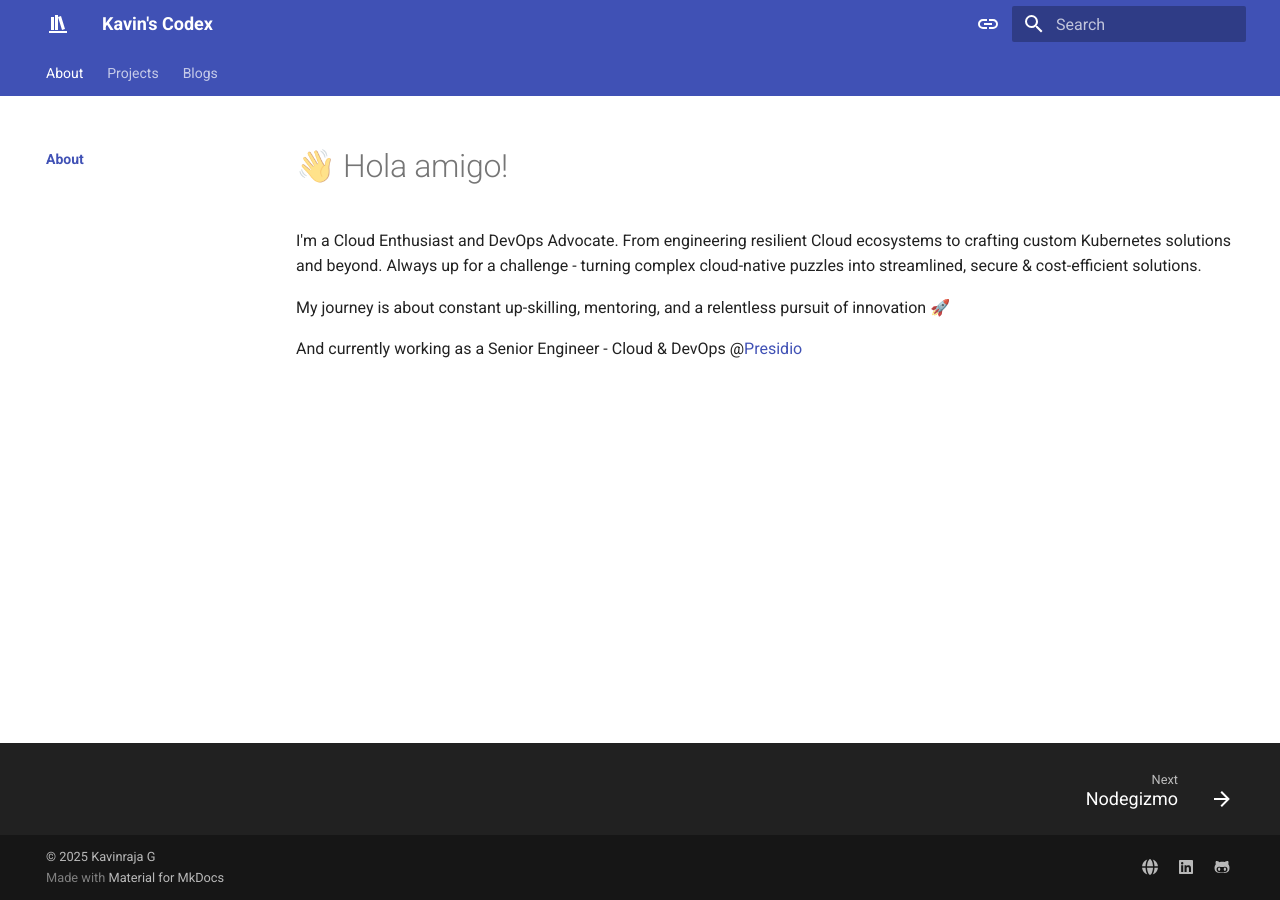
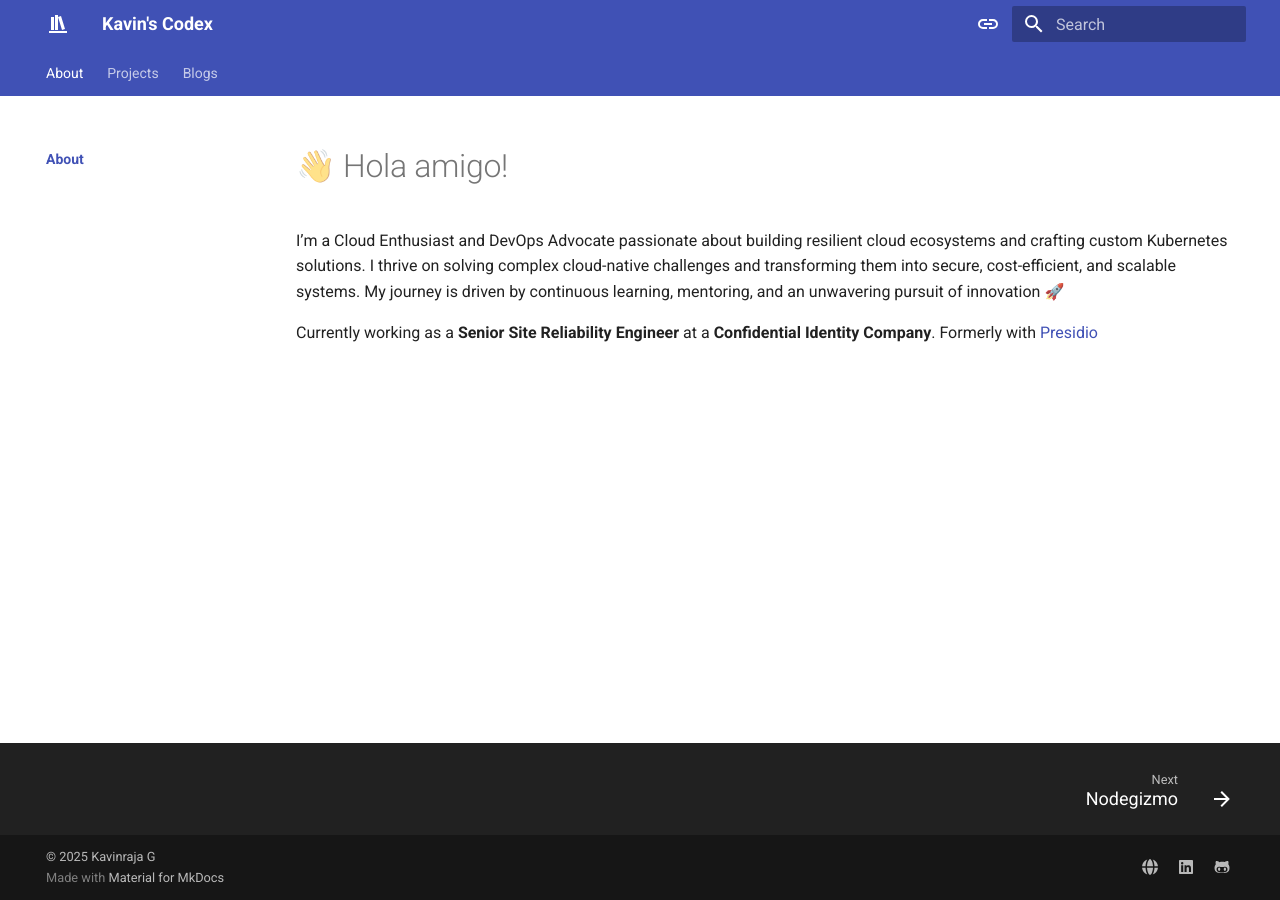
Before and after one commit to Kavinraja-G/codex, an MkDocs documentation site: the page built from docs/index.md, in a window 1280 px wide. Built offline with MkDocs 1.6.1 and Material for MkDocs 9.7.7, drawn with Linux system fonts in a browser that asks for light colours.

Commit message:
Update intro

```diff
--- a/docs/index.md
+++ b/docs/index.md
@@ -3,8 +3,6 @@ comments: false
 hide:
   - toc
 ---
-I'm a Cloud Enthusiast and DevOps Advocate. From engineering resilient Cloud ecosystems to crafting custom Kubernetes solutions and beyond. Always up for a challenge - turning complex cloud-native puzzles into streamlined, secure & cost-efficient solutions.
+I’m a Cloud Enthusiast and DevOps Advocate passionate about building resilient cloud ecosystems and crafting custom Kubernetes solutions. I thrive on solving complex cloud-native challenges and transforming them into secure, cost-efficient, and scalable systems. My journey is driven by continuous learning, mentoring, and an unwavering pursuit of innovation 🚀
 
-My journey is about constant up-skilling, mentoring, and a relentless pursuit of innovation 🚀
-
-And currently working as a Senior Engineer - Cloud & DevOps @[Presidio](https://www.presidio.com/)
+Currently working as a **Senior Site Reliability Engineer** at a **Confidential Identity Company**. Formerly with [Presidio](https://www.presidio.com/)
```
